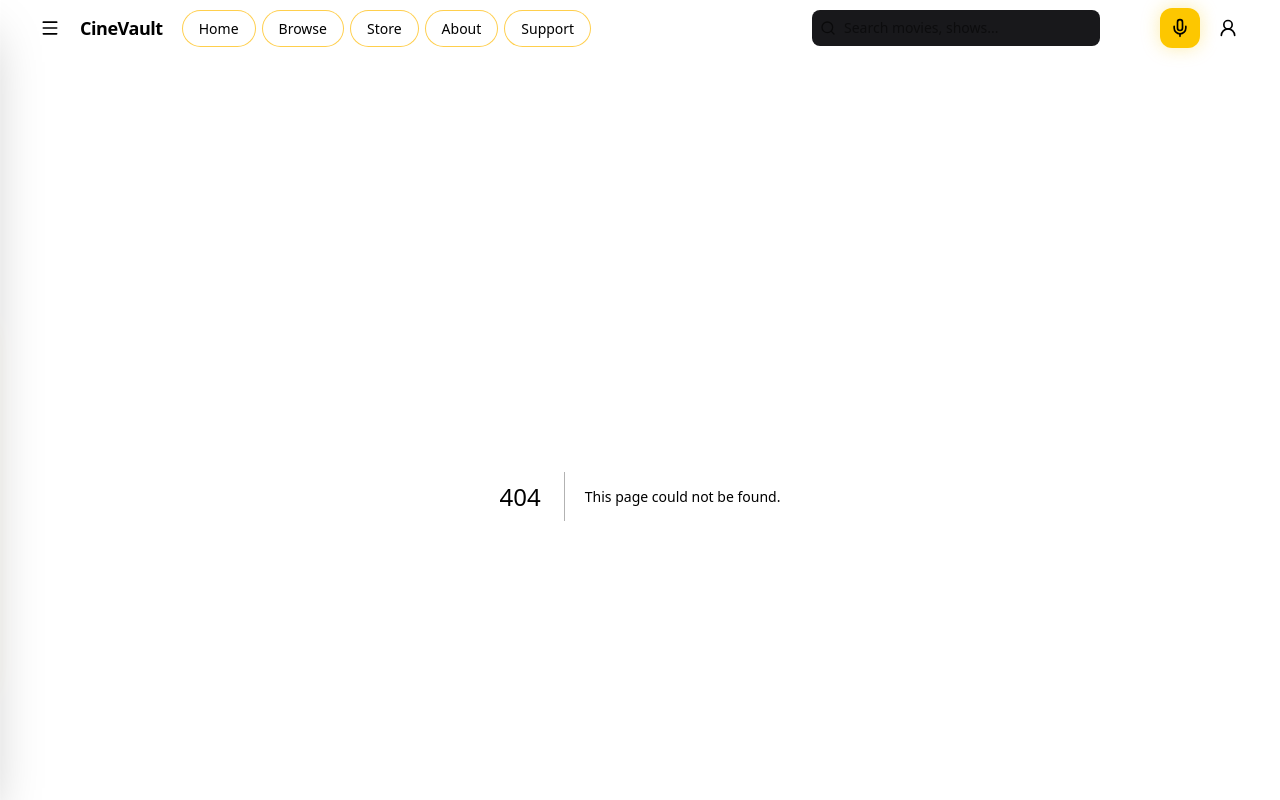
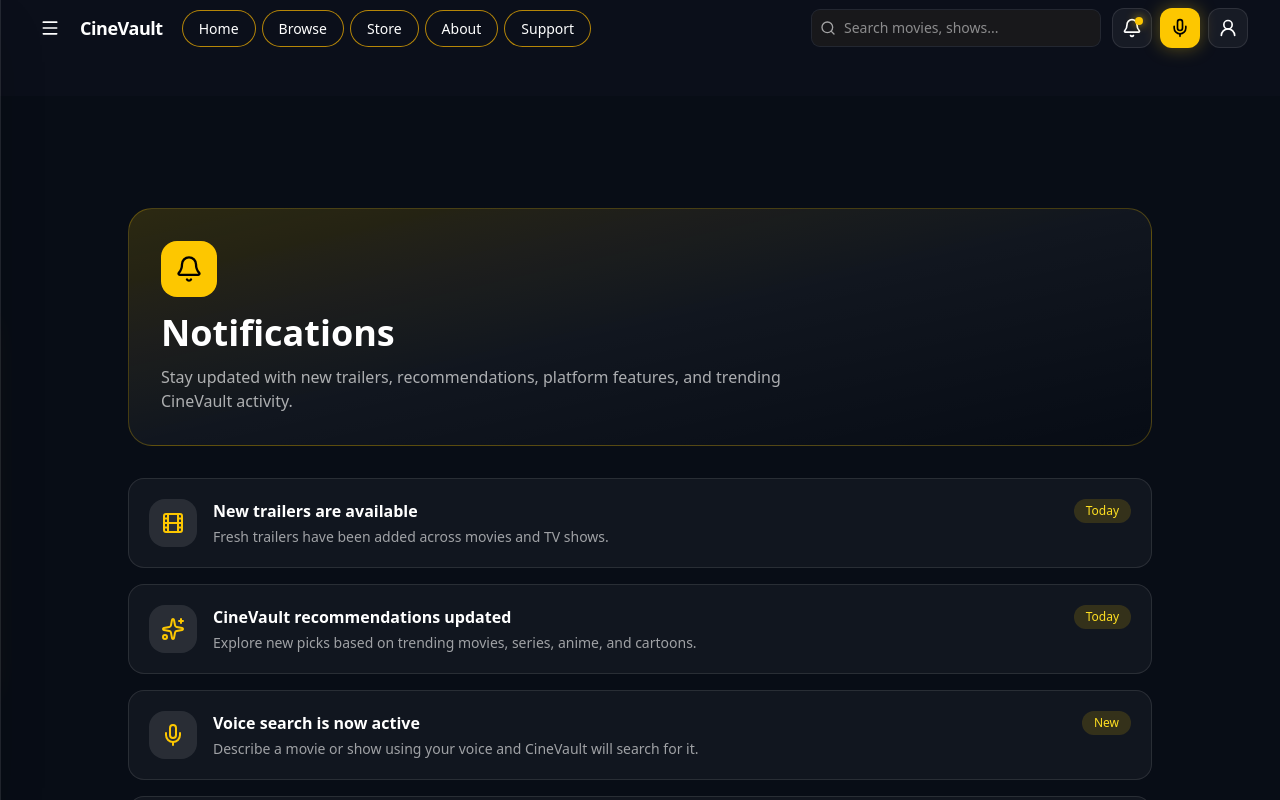
Before and after one commit to breezy23333/cinevault, a Next.js app: page /notifications in a window 1280 px wide. Before the commit this address had no page. Shown: the top 800 px of the page. Built offline with nearby package versions, Linux system fonts and the light colour scheme.

Commit message:
Add notifications page

```diff
--- /dev/null
+++ b/app/notifications/page.tsx
@@ -0,0 +1,85 @@
+import Link from "next/link";
+import { Bell, Film, Mic, Star, Sparkles } from "lucide-react";
+
+const notifications = [
+  {
+    icon: Film,
+    title: "New trailers are available",
+    message: "Fresh trailers have been added across movies and TV shows.",
+    time: "Today",
+    href: "/trending",
+  },
+  {
+    icon: Sparkles,
+    title: "CineVault recommendations updated",
+    message: "Explore new picks based on trending movies, series, anime, and cartoons.",
+    time: "Today",
+    href: "/browse",
+  },
+  {
+    icon: Mic,
+    title: "Voice search is now active",
+    message: "Describe a movie or show using your voice and CineVault will search for it.",
+    time: "New",
+    href: "/search",
+  },
+  {
+    icon: Star,
+    title: "Top rated titles refreshed",
+    message: "The top-rated movie and TV lists have been updated.",
+    time: "Recently",
+    href: "/top",
+  },
+];
+
+export default function NotificationsPage() {
+  return (
+    <main className="min-h-screen bg-[#080d16] px-4 pb-20 pt-28 text-white">
+      <section className="mx-auto max-w-5xl">
+        <div className="mb-8 rounded-3xl border border-yellow-400/25 bg-gradient-to-br from-yellow-400/15 via-white/[0.04] to-transparent p-8">
+          <div className="mb-4 flex h-14 w-14 items-center justify-center rounded-2xl bg-yellow-400 text-black">
+            <Bell className="h-7 w-7" />
+          </div>
+
+          <h1 className="text-4xl font-black">Notifications</h1>
+
+          <p className="mt-3 max-w-2xl text-white/65">
+            Stay updated with new trailers, recommendations, platform features,
+            and trending CineVault activity.
+          </p>
+        </div>
+
+        <div className="space-y-4">
+          {notifications.map((item) => {
+            const Icon = item.icon;
+
+            return (
+              <Link
+                key={item.title}
+                href={item.href}
+                className="group flex gap-4 rounded-2xl border border-white/10 bg-white/[0.04] p-5 transition hover:-translate-y-0.5 hover:border-yellow-400/40 hover:bg-white/[0.07]"
+              >
+                <div className="flex h-12 w-12 shrink-0 items-center justify-center rounded-2xl bg-white/10 text-yellow-400 group-hover:bg-yellow-400 group-hover:text-black">
+                  <Icon className="h-6 w-6" />
+                </div>
+
+                <div className="min-w-0 flex-1">
+                  <div className="flex items-start justify-between gap-3">
+                    <h2 className="font-bold">{item.title}</h2>
+                    <span className="rounded-full bg-yellow-400/15 px-3 py-1 text-xs text-yellow-300">
+                      {item.time}
+                    </span>
+                  </div>
+
+                  <p className="mt-1 text-sm text-white/60">
+                    {item.message}
+                  </p>
+                </div>
+              </Link>
+            );
+          })}
+        </div>
+      </section>
+    </main>
+  );
+}
--- a/components/Navbar.tsx
+++ b/components/Navbar.tsx
@@ -160,15 +160,15 @@ export default function Navbar() {
 
           {/* Right actions */}
         <div className="flex items-center gap-2">
-            <button
-              type="button"
-              className="flex h-10 w-10 items-center justify-center rounded-xl border border-white/10 bg-white/5 text-white/80 transition hover:bg-white/10 hover:text-white"
+            <Link
+              href="/notifications"
+              className="relative flex h-10 w-10 items-center justify-center rounded-xl border border-white/10 bg-white/5 text-white/80 transition hover:bg-white/10 hover:text-white"
               aria-label="Notifications"
-              title="Notifications coming soon"
             >
               <Bell className="h-5 w-5" />
-            </button>
 
+              <span className="absolute right-2 top-2 h-2 w-2 rounded-full bg-yellow-400 shadow-[0_0_10px_rgba(250,204,21,0.8)]" />
+            </Link>
             <button
               type="button"
               onClick={startVoiceSearch}
```
